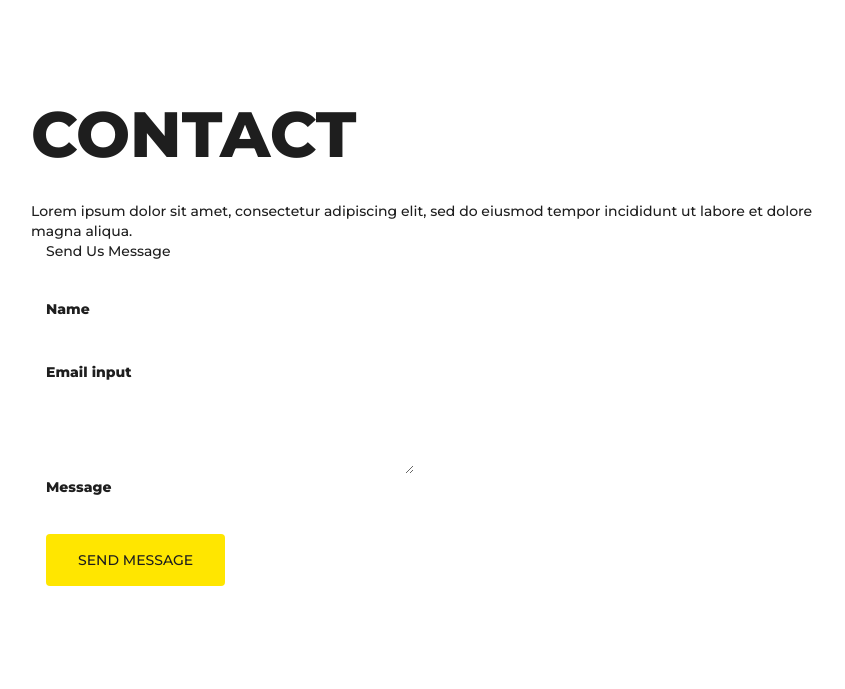
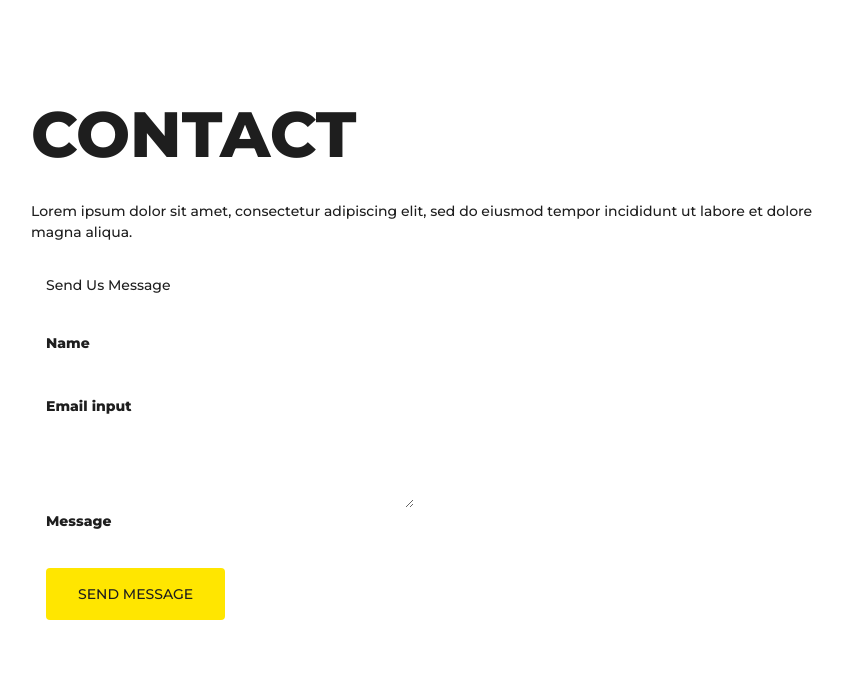
Before and after one commit to klarenzia/display-none, a website: page out.html in a window 1280 px wide. Shown: the part 111-800 px from the top of the page, without its empty margins (210-1055 px from the left). Drawn offline with Linux system fonts and the light colour scheme.

Commit message:
corrección margen textos

```diff
--- a/scss/style.scss
+++ b/scss/style.scss
@@ -341,10 +341,12 @@ img {
       padding: 0.5em;
     }
   }
+}
 
 .textos {
   clear: left;
   line-height: 1.5em;
+  margin-bottom:2rem;
   .h1 {
     line-height: 3em;
   }
@@ -355,7 +357,6 @@ img {
   float: left;
   display: contents;
   padding: 1em;
-  }
 }
 
 
```
Also changed, not shown: css/style.min.css. Lines whose indentation alone changed are shown as unchanged.
